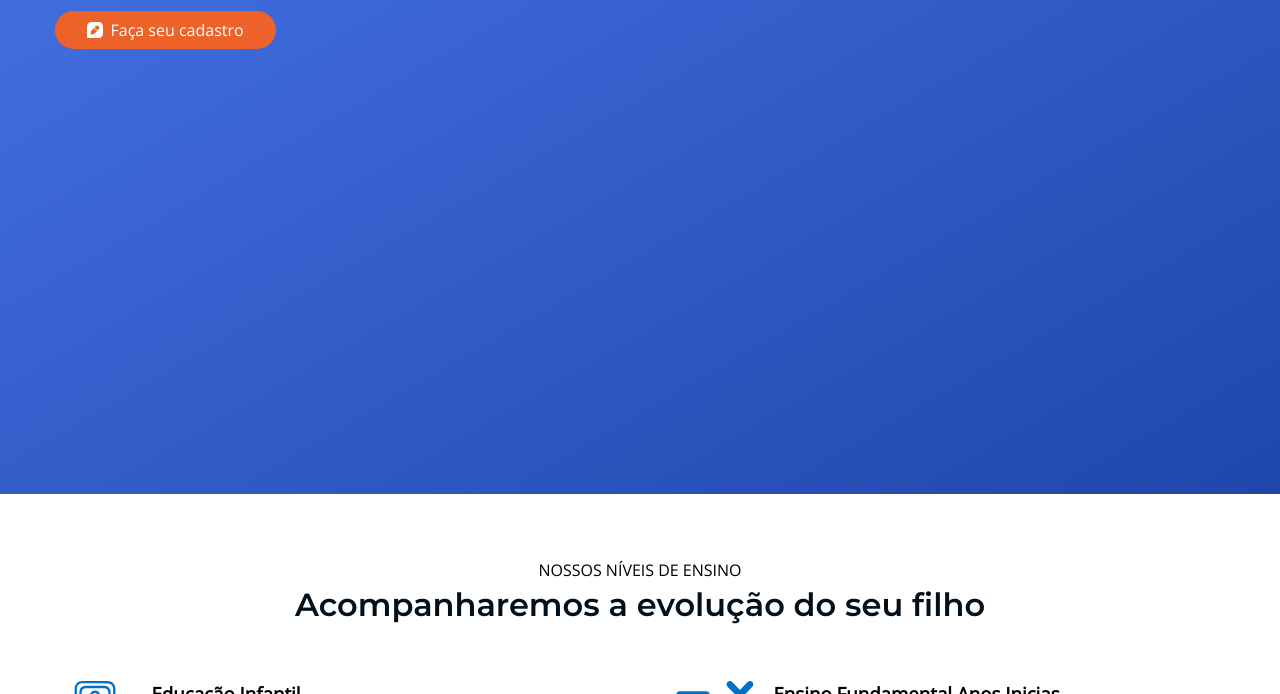
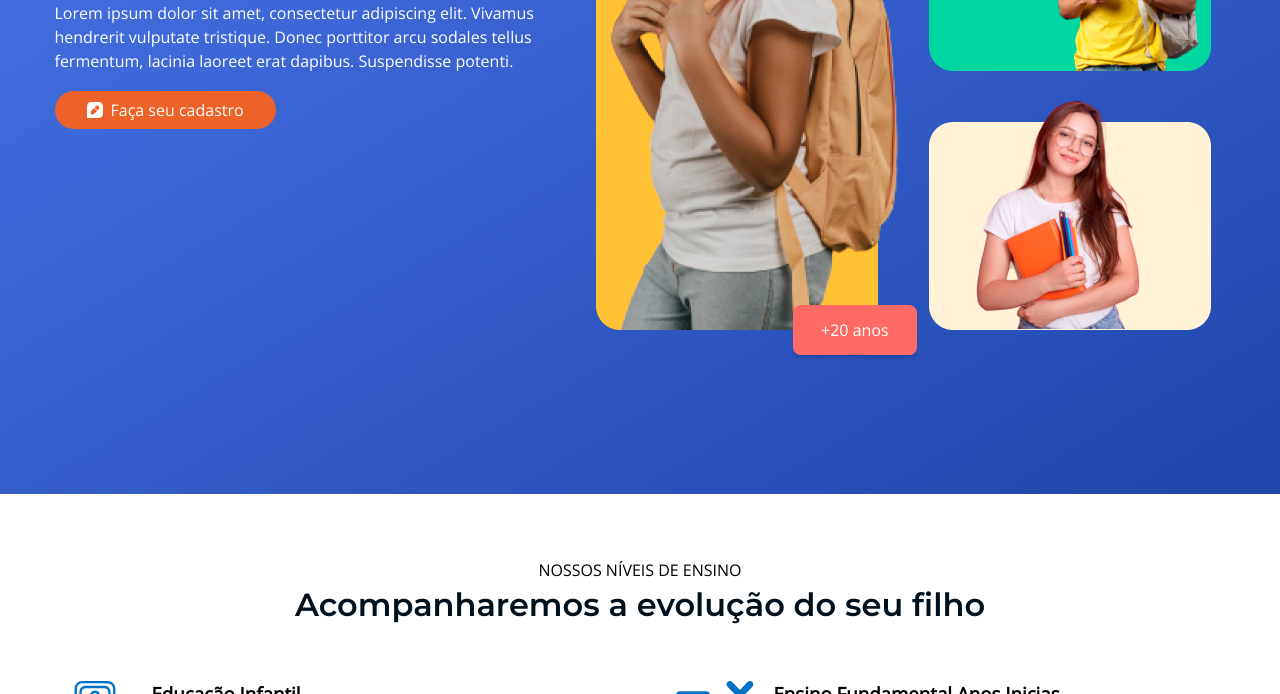
Before and after one commit to fdacmatheus/lp-upaon, a plain HTML site: page index.html in a window 1280 px wide. Shown: the part 406-1100 px from the top of the page. Drawn offline with nearby package versions, Linux system fonts and the light colour scheme; the site is published under a folder, as on GitHub Pages, so addresses that start at the root find nothing.

Commit message:
arrumando caminho da imagem alunos

```diff
--- a/index.html
+++ b/index.html
@@ -33,7 +33,7 @@
                 <a href="" class="botao"><img src="./Assets/Img/Icons/icone-lapis.svg" alt=""> Faça seu cadastro</a>
             </div>
             <div class="imagem-alunos">
-                <img src="/Assets/Img/alunos.png" alt="">
+                <img src="./Assets/Img/alunos.png" alt="">
             </div>
         </main>
     </div>
```
